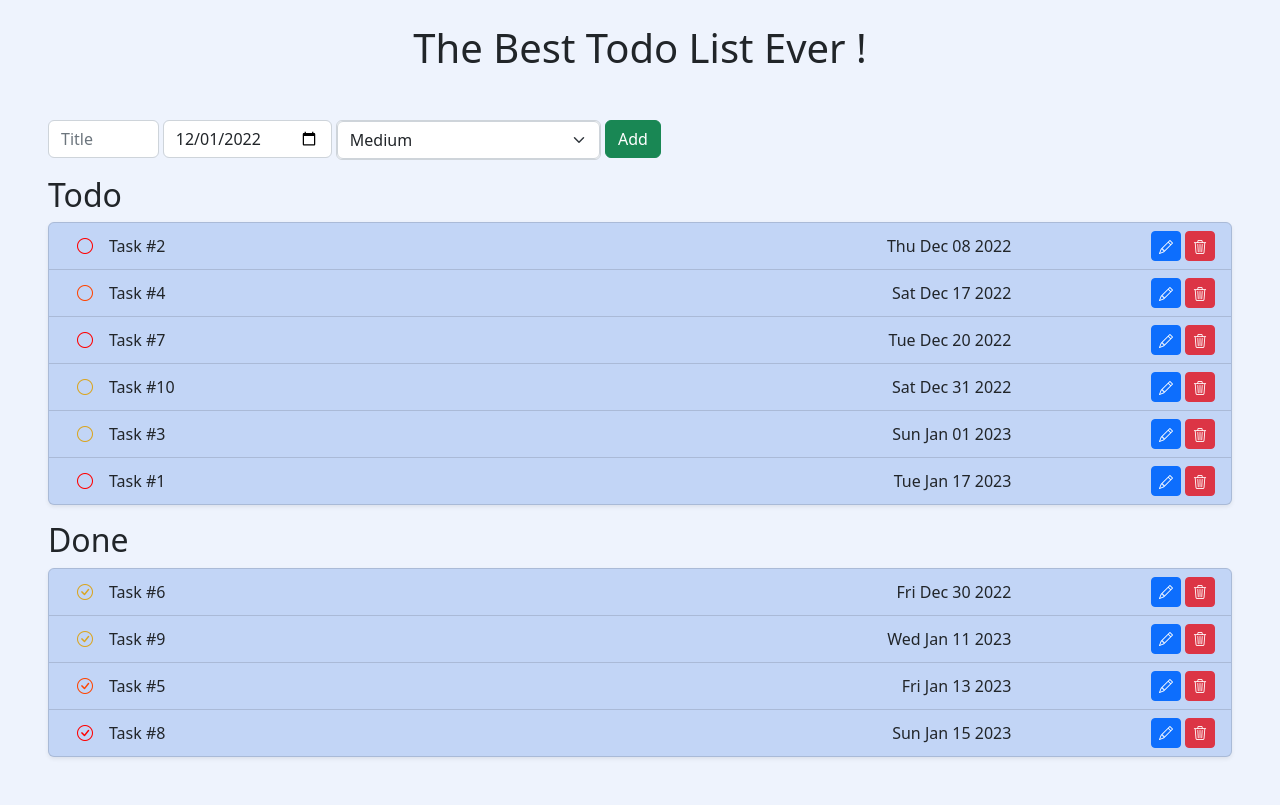
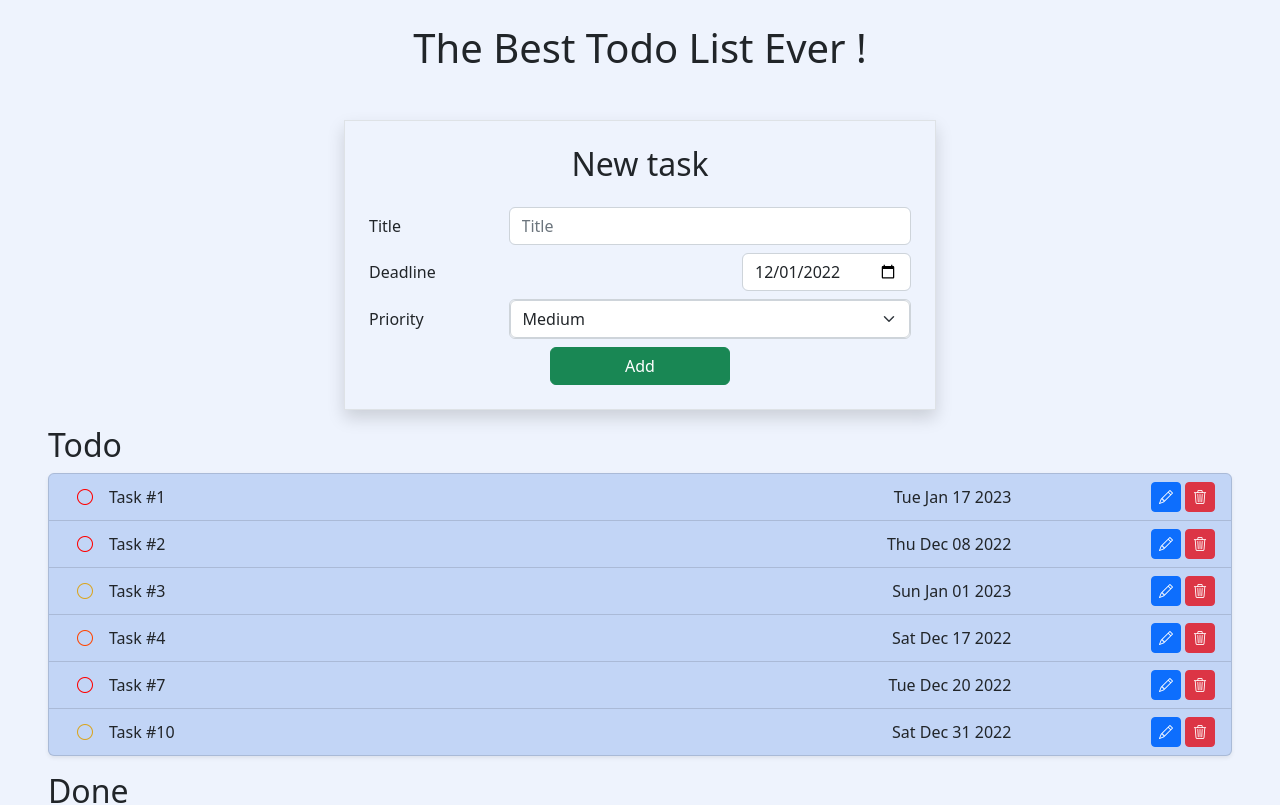
Before and after one commit to ValentinSILVESTRE/React-todolist, a React (Create React App) app: page / in a window 1280 px wide. Shown: the top 805 px of the page. Built offline with nearby package versions, Linux system fonts and the light colour scheme.

Commit message:
Style  du form + comfirm delete + Sort (incomplet)

```diff
--- a/src/App.tsx
+++ b/src/App.tsx
@@ -1,12 +1,25 @@
-import { useState } from 'react';
+import { useEffect, useState } from 'react';
 import MockTasks from './assets/mock/task.mock';
+import Sort from './assets/models/sort.model';
 import { TaskModel } from './assets/models/task.model';
 import { taskStatus } from './assets/models/taskStatus.model';
 import './assets/styles/App.css';
+import SortForm from './components/SortForm';
+import Order from './components/SortForm';
 import TaskAddForm from './components/TaskAddForm';
 import TaskList from './components/TaskList';
 
-const taskIsBefore = (taskA: TaskModel, taskB: TaskModel) => {
+const taskIsBefore = (taskA: TaskModel, taskB: TaskModel, sort: Sort) => {
+	/** Liste des clées triée par priority */
+	const sortedKeys = Object.keys(sort).sort((keyA, keyB) => {
+		return (
+			sort[keyB as keyof Sort].priority -
+			sort[keyA as keyof Sort].priority
+		);
+	});
+
+	// On veut une liste
+
 	const dateA = new Date(
 		taskA.deadline.toISOString().split('T')[0]
 	).valueOf();
@@ -21,16 +34,45 @@ const taskIsBefore = (taskA: TaskModel, taskB: TaskModel) => {
 	return taskA.title.toUpperCase() < taskB.title.toUpperCase() ? -1 : 1;
 };
 
+const defaultSort: Sort = {
+	id: { order: 'asc', priority: 0 },
+	deadline: { order: 'asc', priority: 4 },
+	priority: { order: 'desc', priority: 3 },
+	title: { order: 'asc', priority: 2 },
+	status: { order: 'asc', priority: 1 },
+};
+
 function App() {
-	const [taskList, setTaskList] = useState(
-		[...MockTasks].sort((t1, t2) => taskIsBefore(t1, t2))
-	);
+	const [sort, setSort] = useState(defaultSort);
+	const [taskList, setTaskList] = useState(MockTasks);
+
+	useEffect(() => {
+		console.log('UseEffect');
+		// * On tri la liste des tâches
+		const sortEntries = Object.entries(sort);
+		// setTaskList(taskList.sort((t1, t2) => taskIsBefore(t1, t2, sort)));
+		const sortEntriesSorted = sortEntries.sort(
+			(a, b) => b[1].priority - a[1].priority
+		);
+		const sortedKeyList = sortEntriesSorted.map(
+			(data: [string, { order: typeof Order; priority: number }]) => {
+				return { key: data[0], order: data[1].order };
+			}
+		);
+
+		console.table(sortedKeyList);
+
+		// todo
+		// * 1) Trier les tâches par "key" de sortedKeyList dans l'ordre "order" de la première à la dernière si égalité
+	});
 
 	const addTask = (newTask: TaskModel) => {
 		// Si l'id de la nouvelle tâche est inconnu, alors on l'ajoute
 		if (taskList.find((task) => task.id === newTask.id) === undefined) {
 			setTaskList(
-				[...taskList, newTask].sort((t1, t2) => taskIsBefore(t1, t2))
+				[...taskList, newTask].sort((t1, t2) =>
+					taskIsBefore(t1, t2, sort)
+				)
 			);
 		}
 	};
@@ -45,12 +87,14 @@ function App() {
 		filteredTasks.push(updatedTask);
 
 		// On persiste les changements
-		setTaskList(filteredTasks.sort((t1, t2) => taskIsBefore(t1, t2)));
+		setTaskList(filteredTasks.sort((t1, t2) => taskIsBefore(t1, t2, sort)));
 	};
 
 	const deleteTask = (id: string) => {
-		// On filtre les tâches qui ont un id différent de celui passé en paramètre
-		setTaskList(taskList.filter((task) => task.id !== id));
+		if (window.confirm('Are you sure you want to delete this task ?')) {
+			// On filtre les tâches qui ont un id différent de celui passé en paramètre
+			setTaskList(taskList.filter((task) => task.id !== id));
+		}
 	};
 
 	return (
--- a/src/assets/styles/TaskAddForm.css
+++ b/src/assets/styles/TaskAddForm.css
@@ -1,3 +1,7 @@
 .select-control {
     height: fit-content;
 }
+
+form#createForm input[type=date] {
+    width: auto;
+}
--- a/src/components/EditTask.tsx
+++ b/src/components/EditTask.tsx
@@ -41,6 +41,34 @@ export default function EditTask(props: IEditTaskProps) {
 		>
 			<div className="content d-flex col flex-column">
 				<div className="form-group row d-flex align-items-center mb-2 justify-content-between">
+					<label htmlFor="title" className="me-1 col-3">
+						Title
+					</label>
+					<input
+						id="title"
+						type="text"
+						value={task.title}
+						onChange={updateTitle}
+						className="task__titleInput col"
+					/>
+				</div>
+
+				<div className="date form-group row d-flex align-items-center mb-2 justify-content-between">
+					<label htmlFor="date" className="me-1 col-3">
+						Deadline
+					</label>
+					<input
+						type="date"
+						className="form-control col"
+						autoComplete="off"
+						min={new Date().toISOString().split('T')[0]}
+						value={task.deadline.toISOString().split('T')[0]}
+						onChange={updateDeadline}
+						required
+					/>
+				</div>
+
+				<div className="form-group row d-flex align-items-center justify-content-between">
 					<label htmlFor="priority" className="me-1 col-3">
 						Priority
 					</label>
@@ -55,34 +83,6 @@ export default function EditTask(props: IEditTaskProps) {
 						<option value="medium">Medium</option>
 						<option value="high">High</option>
 					</select>
-				</div>
-
-				<div className="form-group row d-flex align-items-center mb-2 justify-content-between">
-					<label htmlFor="title" className="me-1 col-3">
-						Title
-					</label>
-					<input
-						id="title"
-						type="text"
-						value={task.title}
-						onChange={updateTitle}
-						className="task__titleInput col"
-					/>
-				</div>
-
-				<div className="date form-group row d-flex align-items-center justify-content-between">
-					<label htmlFor="date" className="me-1 col-3">
-						Deadline
-					</label>
-					<input
-						type="date"
-						className="form-control col"
-						autoComplete="off"
-						min={new Date().toISOString().split('T')[0]}
-						value={task.deadline.toISOString().split('T')[0]}
-						onChange={updateDeadline}
-						required
-					/>
 				</div>
 			</div>
 
--- /dev/null
+++ b/src/components/SortForm.tsx
@@ -0,0 +1,5 @@
+interface ISortFormProps {}
+
+export default function SortForm(props: ISortFormProps) {
+	return <div></div>;
+}
--- a/src/components/TaskAddForm.tsx
+++ b/src/components/TaskAddForm.tsx
@@ -76,12 +76,19 @@ export default function TaskAddForm(props: ITaskAddFormProps) {
 
 	return (
 		<form
-			className="needs-validation d-flex p-0 m-0"
+			className="needs-validation d-flex p-0 m-0 w-50 border p-4 shadow mx-auto flex-column"
 			onSubmit={handleSubmit}
 			noValidate
+			id="createForm"
 		>
-			<div className="form-row d-flex">
-				<div className="me-1">
+			<h2 className="text-center mb-4">New task</h2>
+			<div className="d-flex col flex-column">
+				<div className="form-group col d-flex align-items-center mb-2 justify-content-between">
+					<label htmlFor="title" className="me-1 col-3">
+						Title
+					</label>
+
+					<div className="d-flex flex-column w-100 p-0">
 						<input
 							type="text"
 							className="form-control"
@@ -93,12 +100,19 @@ export default function TaskAddForm(props: ITaskAddFormProps) {
 							onChange={updateTitle}
 							required
 						/>
-					<div className="invalid-feedback">
-						The title must be between {constraints.titleMinLength}{' '}
-						to {constraints.titleMaxLength} caracters long.
+						<div className="invalid-feedback col-9">
+							The title must be between{' '}
+							{constraints.titleMinLength} to{' '}
+							{constraints.titleMaxLength} caracters long.
 						</div>
 					</div>
-				<div className="me-1">
+				</div>
+
+				<div className="form-group col d-flex align-items-center mb-2 justify-content-between">
+					<label htmlFor="date" className="me-1 col-3">
+						Deadline
+					</label>
+
 					<input
 						type="date"
 						className="form-control"
@@ -112,6 +126,12 @@ export default function TaskAddForm(props: ITaskAddFormProps) {
 						You can't create a past task.
 					</div>
 				</div>
+
+				<div className="form-group col d-flex align-items-center mb-2 justify-content-between">
+					<label htmlFor="priority" className="me-1 col-3">
+						Priority
+					</label>
+
 					<div className="form-control p-0 select-control">
 						<select
 							name="priority"
@@ -125,8 +145,10 @@ export default function TaskAddForm(props: ITaskAddFormProps) {
 							<option value="high">High</option>
 						</select>
 					</div>
+				</div>
+
 				<button
-					className="ms-1 btn btn-success submit-button"
+					className="btn btn-success submit-button col-4 align-self-center"
 					type="submit"
 				>
 					Add
--- a/src/index.tsx
+++ b/src/index.tsx
@@ -9,9 +9,9 @@ const root = ReactDOM.createRoot(
 	document.getElementById('root') as HTMLElement
 );
 root.render(
-	<React.StrictMode>
+	<>
 		<Header />
 		<App />
 		<Footer />
-	</React.StrictMode>
+	</>
 );
```
Also changed, not shown: src/assets/models/sort.model.ts (added, +10 -0 lines), 1 other file (tests, documents, lock files or other folders). Lines whose indentation alone changed are shown as unchanged.
